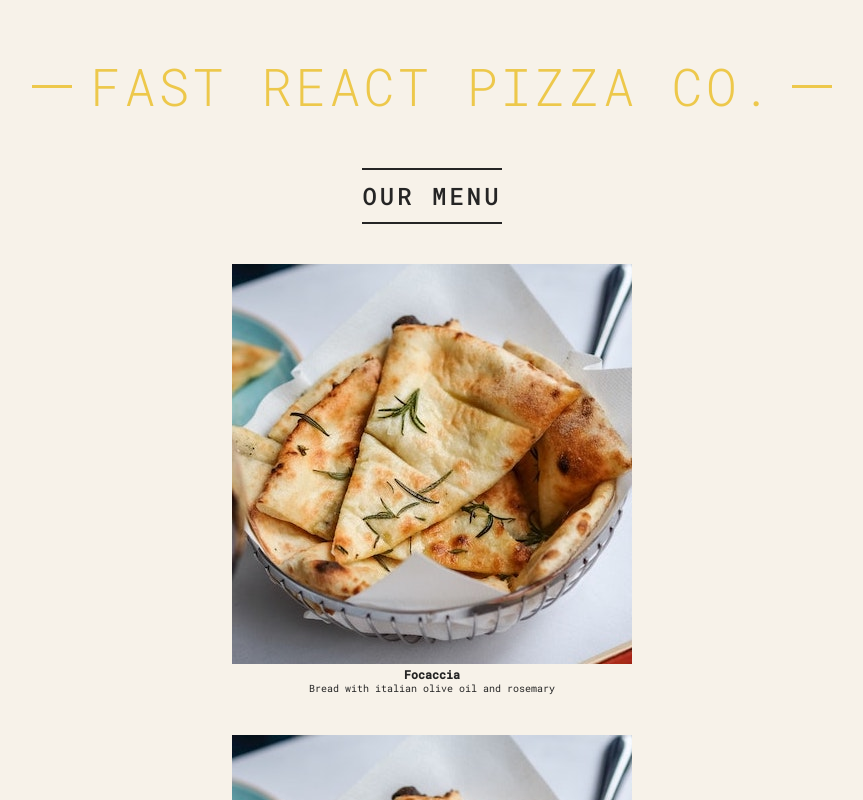
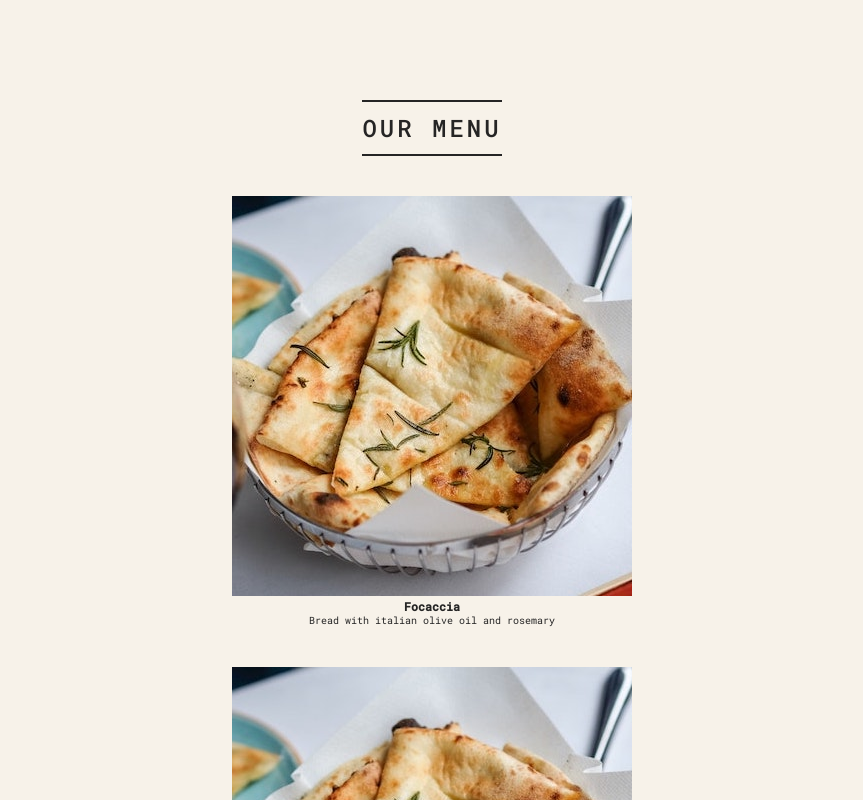
Before and after one commit to dariojularic/react-workshop, a React (Vite) app: page / in a window 1280 px wide. Shown: the top 800 px of the page, without its empty margins (208-1071 px from the left). Built offline with nearby package versions, Linux system fonts and the light colour scheme.

Commit message:
Refactor code

```diff
--- a/src/App.jsx
+++ b/src/App.jsx
@@ -33,7 +33,7 @@ function Header() {
   // const style = { color: "red", fontSize: "48px", textTransform: "uppercase"};
   return (
     <header className="header">
-      <h1>Fast React Pizza Co.</h1>
+      {/* <h1>Fast React Pizza Co.</h1> */}
     </header>
   )
 }
```
